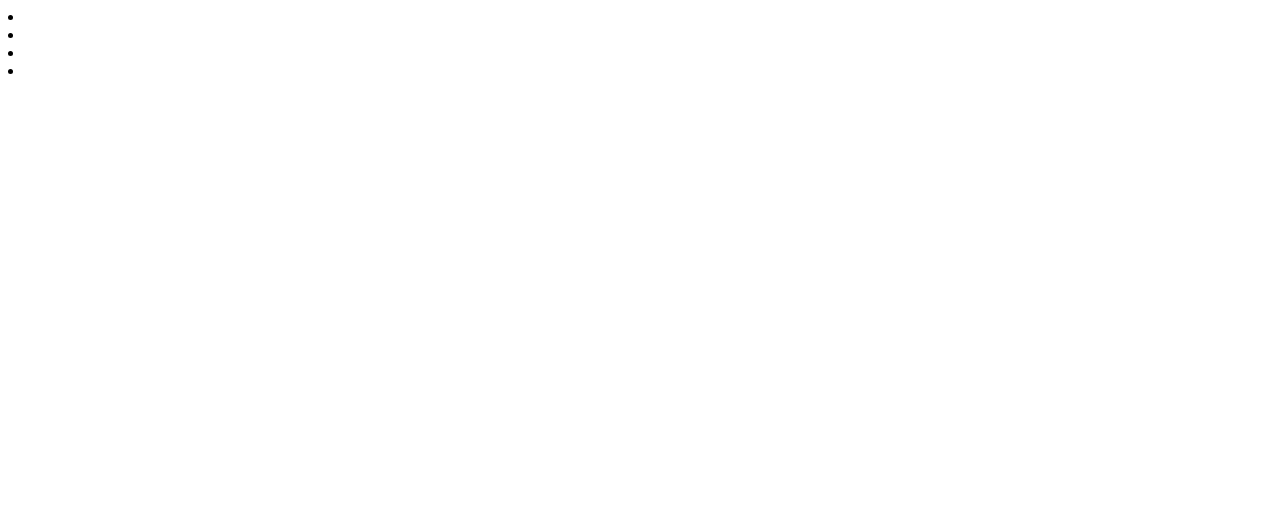
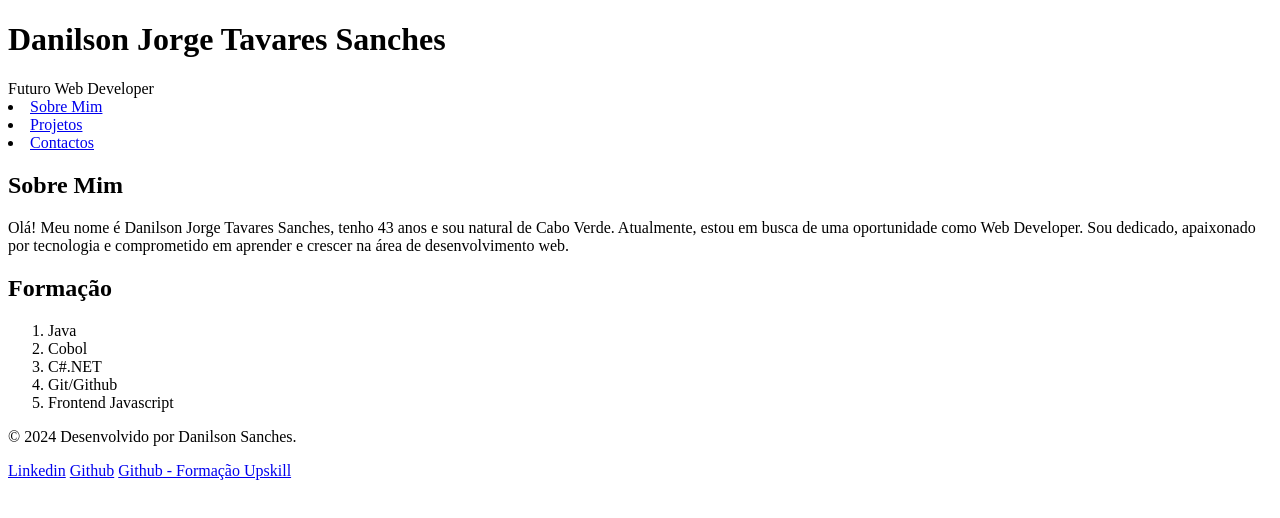
Before and after one commit to upskill217/Portfolio, a plain HTML site: page index.html in a window 1280 px wide. Drawn offline with Linux system fonts and the light colour scheme; files that its build step writes are made by us from their sources.

Commit message:
feat: Estruturação do portfólio e adição de algumas informações sobre mim e formação

```diff
--- a/index.html
+++ b/index.html
@@ -1,24 +1,49 @@
 <!DOCTYPE html>
-<html lang="en">
+<html lang="pt">
   <head>
     <meta charset="UTF-8" />
     <meta name="viewport" content="width=device-width, initial-scale=1.0" />
     <title>Portfolio - Danilson Sanches</title>
-    <link rel="stylesheet" href="style.css" />
-    <script src="js/script.js"></script>
+    <link rel="stylesheet" href="css/style.css" />
+
   </head>
   <body>
     <header>
-      <nav>
-        <li><a href=""></a></li>
-        <li><a href=""></a></li>
-        <li><a href=""></a></li>
-        <li><a href=""></a></li>
-      </nav>
+      <h1>Danilson Jorge Tavares Sanches</h1>
+      <span>Futuro Web Developer</span>
     </header>
+    <nav>
+      <li><a href="#">Sobre Mim</a></li>
+      <li><a href="#">Projetos</a></li>
+      <li><a href="#">Contactos</a></li>
+    </nav>
 
-    <main></main>
-
-    <footer>                                                                                                                                        </footer>
+    <main>
+      <section>
+        <h2>Sobre Mim</h2>
+        <p>
+          Olá! Meu nome é Danilson Jorge Tavares Sanches, tenho 43 anos e sou
+          natural de Cabo Verde. Atualmente, estou em busca de uma oportunidade
+          como Web Developer. Sou dedicado, apaixonado por tecnologia e
+          comprometido em aprender e crescer na área de desenvolvimento web.
+      </section>
+      <section>
+        <h2>Formação</h2>
+        <ol>
+          <li>Java</li>
+          <li>Cobol</li>
+          <li>C#.NET</li>
+          <li>Git/Github</li>
+          <li>Frontend Javascript</li>
+        </ol>
+      </section>
+    </main>
+    <footer>
+    <p>© 2024 Desenvolvido por Danilson Sanches.</p>
+      <a href="https://www.linkedin.com/in/danilson-sanches/" target="_blank">Linkedin</a>
+      <a href="https://github.com/dsanches06" target="_blank">Github</a>
+      <a href="https://github.com/upskill217" target="_blank">Github - Formação Upskill</a>
+    </footer>
+    <script src="js/script.js"></script>
   </body>
 </html>
```
